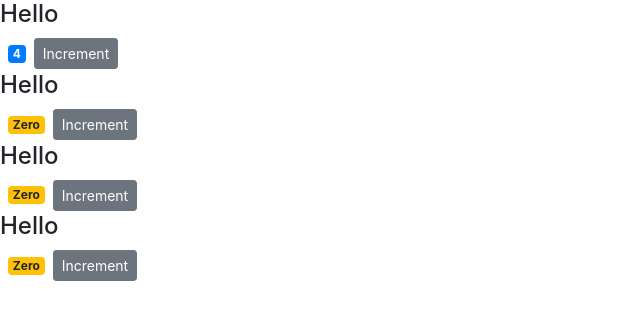
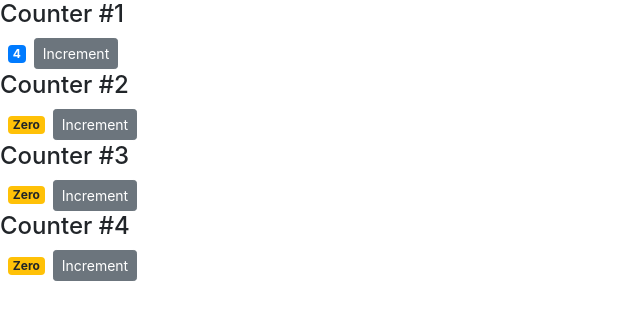
Before and after one commit to pchelka84/simple-shopping-cart, a React (Create React App) app: page / in a window 1280 px wide. Shown: the top 320 px of the page, without its empty margins (0-640 px from the left). Built offline with nearby package versions, Linux system fonts and the light colour scheme.

Commit message:
Passing children dynamically

```diff
--- a/src/components/counters.jsx
+++ b/src/components/counters.jsx
@@ -16,7 +16,7 @@ class Counters extends Component {
       <div>
         {this.state.counters.map(counter => (
           <Counter key={counter.id} value={counter.value}>
-            <h4>Hello</h4>
+            <h4>Counter #{counter.id}</h4>
           </Counter>
         ))}
       </div>
```
